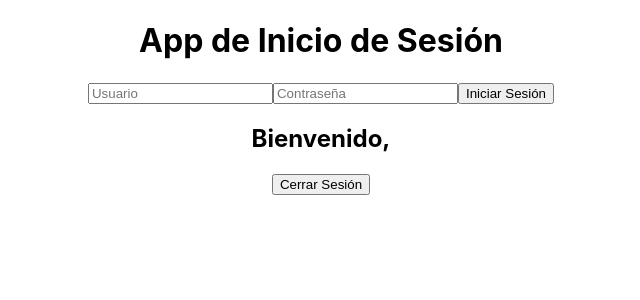
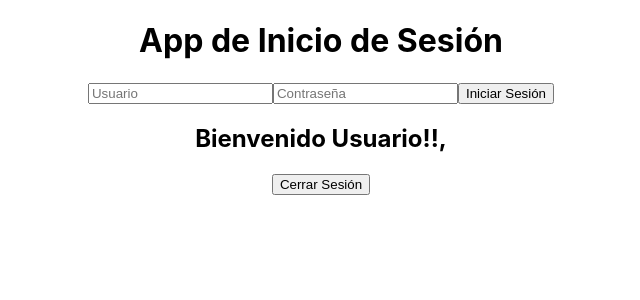
Before and after one commit to MonserrathAranda/mane, a React (Create React App) app: page / in a window 1280 px wide. Both pictures are taken after a click on the button "Iniciar Sesión". Shown: the top 300 px of the page, without its empty margins (319-959 px from the left). Built offline with nearby package versions, Linux system fonts and the light colour scheme.

Commit message:
Update HomePage.js

```diff
--- a/src/HomePage.js
+++ b/src/HomePage.js
@@ -8,7 +8,7 @@ function HomePage() {
     <div>
       {user ? (
         <>
-          <h2>Bienvenido, {user.username}</h2>
+          <h2>Bienvenido Usuario!!, {user.username}</h2>
           <button onClick={logout}>Cerrar Sesión</button>
         </>
       ) : (
```
